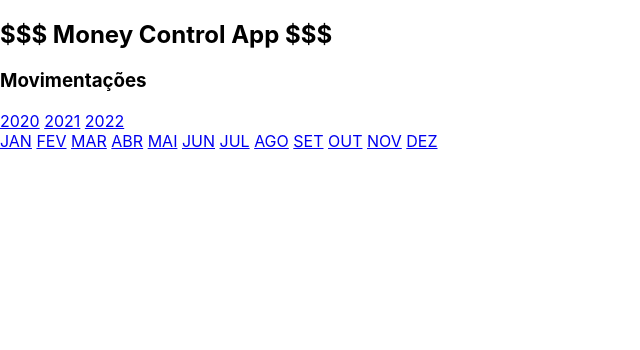
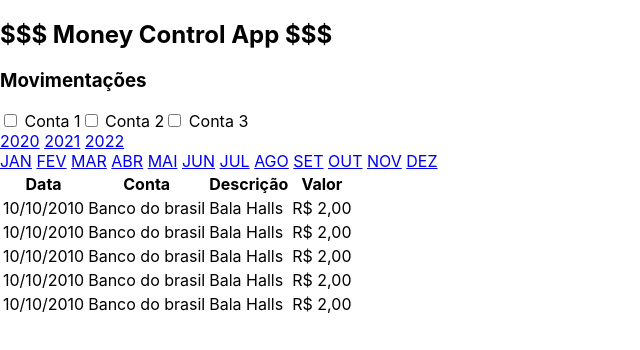
Before and after one commit to EronAlves1996/money-control, a React (Create React App) app: page / in a window 1280 px wide. Shown: the top 350 px of the page, without its empty margins (0-640 px from the left). Built offline with nearby package versions, Linux system fonts and the light colour scheme.

Commit message:
Finalized general structure

```diff
--- a/src/App.jsx
+++ b/src/App.jsx
@@ -2,7 +2,7 @@ import "./App.css";
 
 function App() {
   return (
-    <>
+    <div>
       <header>
         <h2>$$$ Money Control App $$$</h2>
       </header>
@@ -10,6 +10,17 @@ function App() {
         <header>
           <h3>Movimentações</h3>
           <nav>
+            <section class="counts">
+              <label htmlFor="">
+                <input type="checkbox" /> Conta 1
+              </label>
+              <label htmlFor="">
+                <input type="checkbox" /> Conta 2
+              </label>
+              <label htmlFor="">
+                <input type="checkbox" /> Conta 3
+              </label>
+            </section>
             <section class="years">
               <a href="#">2020</a> <a href="#">2021</a> <a href="#">2022</a>
             </section>
@@ -21,9 +32,53 @@ function App() {
             </section>
           </nav>
         </header>
+        <main>
+          <table>
+            <thead>
+              <tr>
+                <th>Data</th>
+                <th>Conta</th>
+                <th>Descrição</th>
+                <th>Valor</th>
+              </tr>
+            </thead>
+            <tbody>
+              <tr>
+                <td>10/10/2010</td>
+                <td>Banco do brasil</td>
+                <td>Bala Halls</td>
+                <td>R$ 2,00</td>
+              </tr>
+              <tr>
+                <td>10/10/2010</td>
+                <td>Banco do brasil</td>
+                <td>Bala Halls</td>
+                <td>R$ 2,00</td>
+              </tr>
+              <tr>
+                <td>10/10/2010</td>
+                <td>Banco do brasil</td>
+                <td>Bala Halls</td>
+                <td>R$ 2,00</td>
+              </tr>
+              <tr>
+                <td>10/10/2010</td>
+                <td>Banco do brasil</td>
+                <td>Bala Halls</td>
+                <td>R$ 2,00</td>
+              </tr>
+              <tr>
+                <td>10/10/2010</td>
+                <td>Banco do brasil</td>
+                <td>Bala Halls</td>
+                <td>R$ 2,00</td>
+              </tr>
+            </tbody>
+          </table>
+        </main>
       </main>
       <footer></footer>
-    </>
+    </div>
   );
 }
 
```
